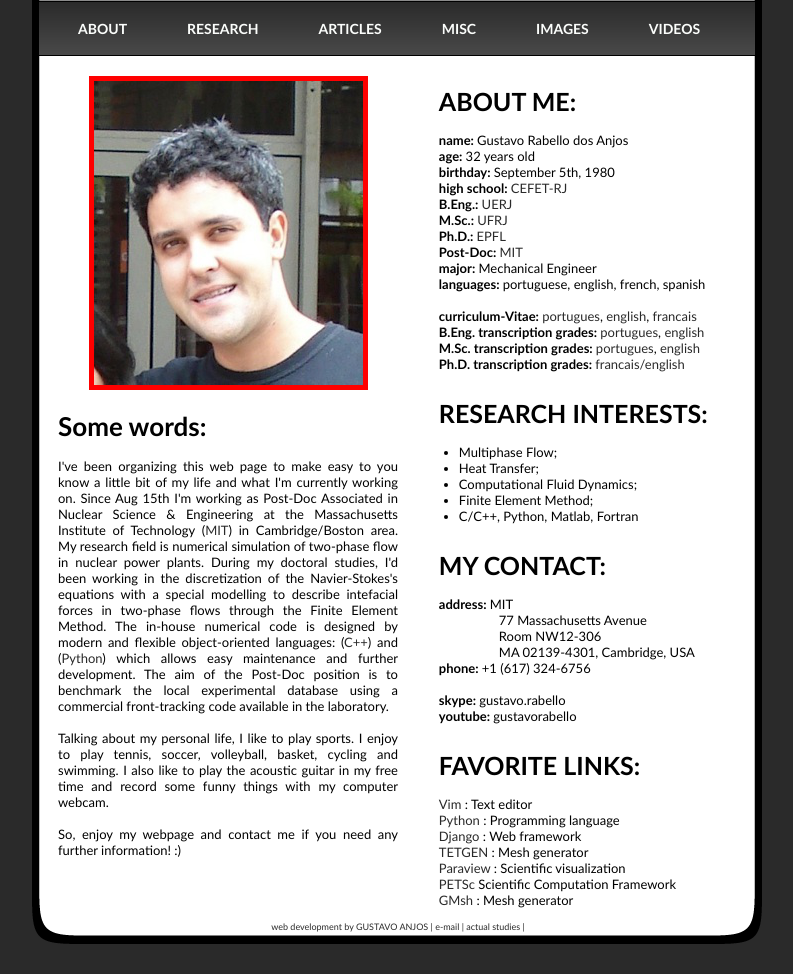
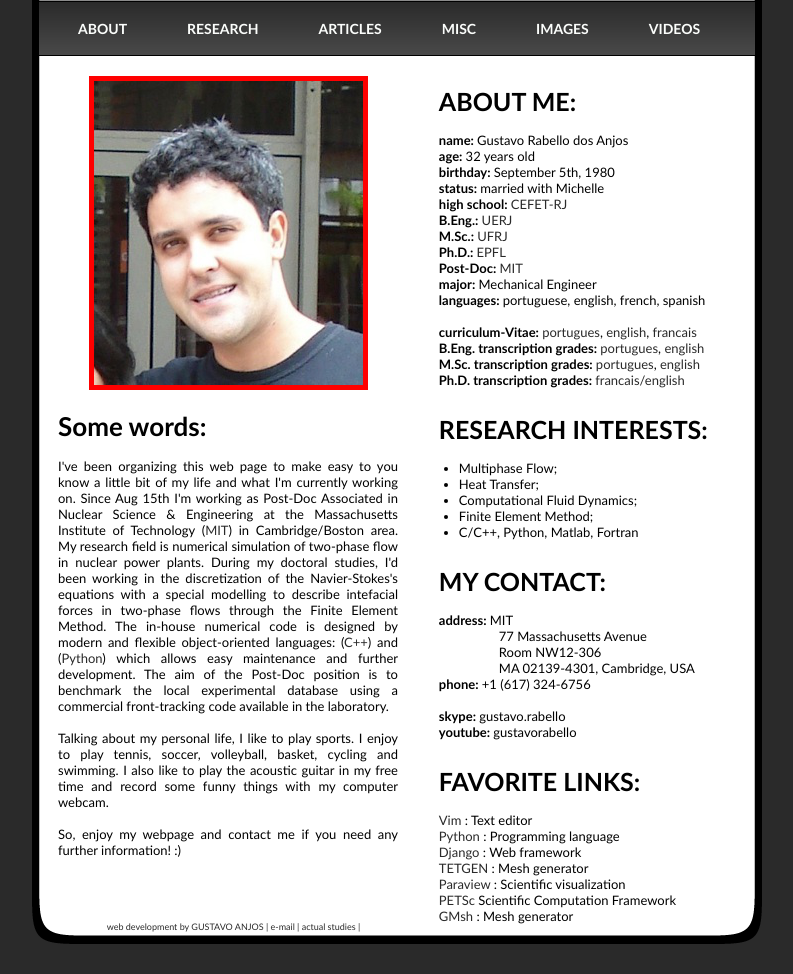
Before and after one commit to gustavorabello/python-sitePro, a Django app: template templates/about.html in a window 1280 px wide. Shown: the part 150-1124 px from the top of the page, without its empty margins (242-1035 px from the left). Run offline with Django 3.2, Linux system fonts and the light colour scheme; the template is opened without the code that fills it, so the values that code supplies are empty.

Commit message:
adding marital status

```diff
--- a/templates/about.html
+++ b/templates/about.html
@@ -86,6 +86,7 @@
   <p> <b> name: </b> Gustavo Rabello dos Anjos </p>
   <p> <b> age: </b> 32 years old               </p>
   <p> <b> birthday: </b> September 5th, 1980   </p>
+  <p> <b> status: </b> married with Michelle   </p>
   <p> <b> high school: </b> <a href="http://portal.cefet-rj.br"> CEFET-RJ </a> </p>
   <p> <b> B.Eng.: </b> <a href="http://www.uerj.br"> UERJ </a> </p>
   <p> <b> M.Sc.: </b> <a href="http://www.ufrj.br"> UFRJ </a> </p>
```
